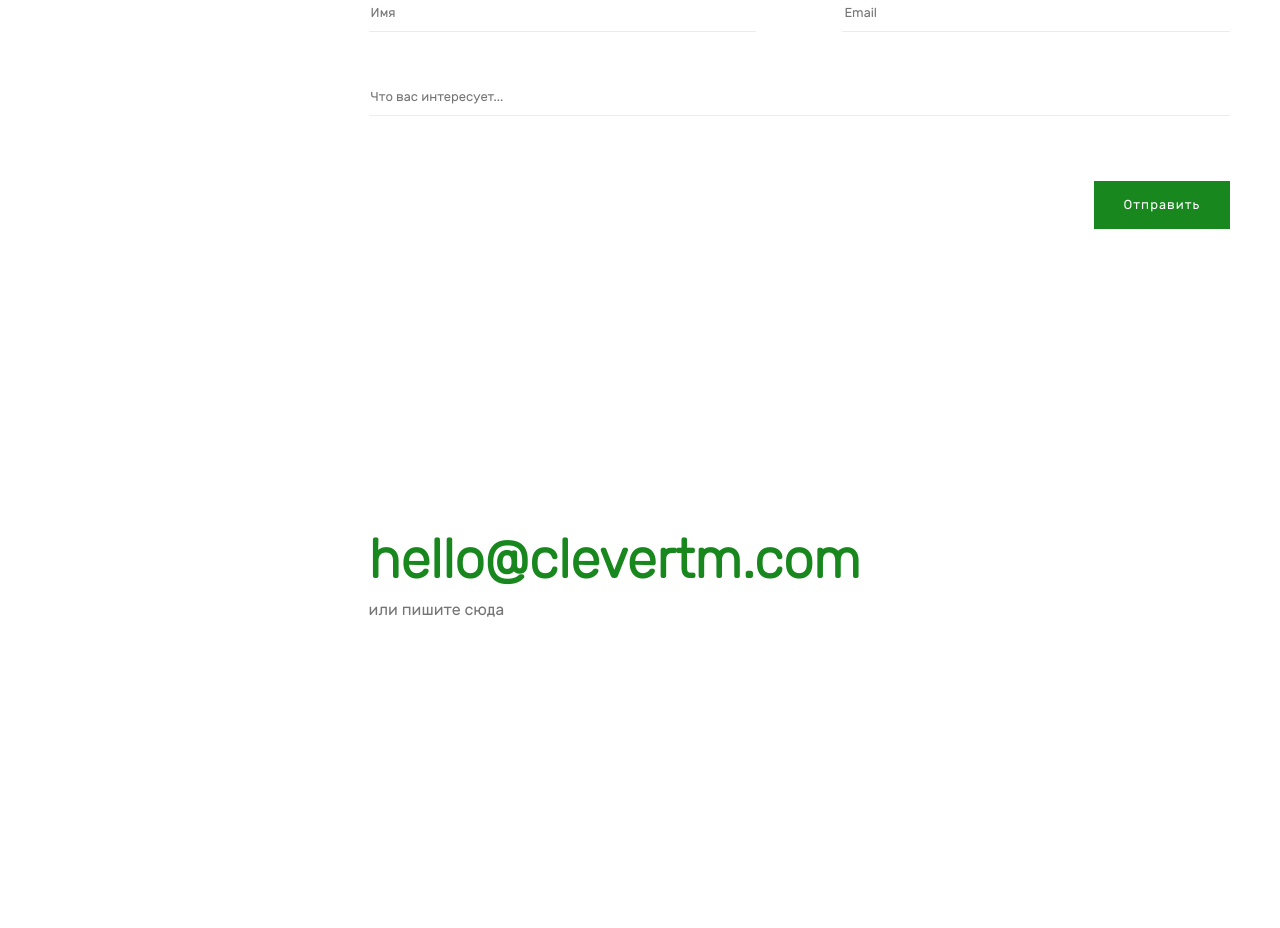
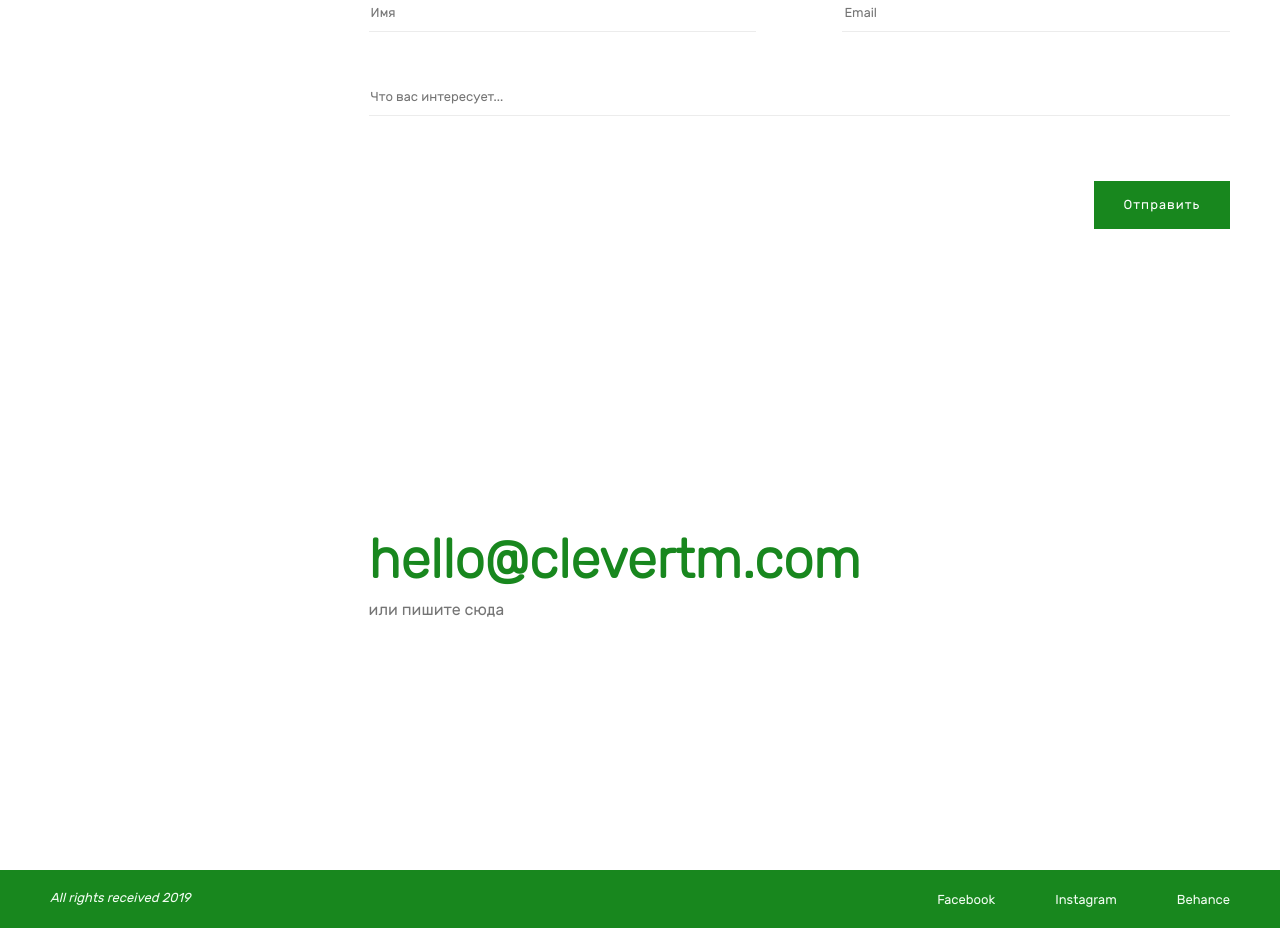
Before and after one commit to Max98002/clever, a plain HTML site: page src/index.html in a window 1280 px wide. Shown: the part 3460-4388 px from the top of the page. Before the commit the page ends 4330 px from the top, so only its background shows below. Drawn offline with Linux system fonts and the light colour scheme.

Commit message:
add footer

```diff
--- a/src/index.html
+++ b/src/index.html
@@ -129,7 +129,7 @@
         <!-- /.section-title slogan__title -->
         <div class="slogan-card">
           <p class="slogan-card__text">
-            «Cleverteam» начала свою историю в 2016 на международном проекте с главным офисом
+            <span class="slogan-card__italic">«Cleverteam»</span> начала свою историю в 2016 на международном проекте с главным офисом
             в Германии. </p>
           <!-- /.slogan-card__text -->
           <p class="slogan-card__text">
@@ -237,6 +237,33 @@
     </section>
     <!-- /.section email -->
   </main>
+  <!-- main -->
+  <footer class="footer">
+    <div class="footer-wrap">
+      <span class="footer-wrap__text">All rights received 2019</span>
+      <!-- /.footer-wrap__text -->
+      <ul class="footer-social">
+        <li class="footer-social__item">
+          <a href="#" class="footer-social__link">Facebook</a>
+          <!-- /.footer-social__link -->
+        </li>
+        <!-- /.footer-social__item -->
+        <li class="footer-social__item">
+          <a href="#" class="footer-social__link">Instagram</a>
+          <!-- /.footer-social__link -->
+        </li>
+        <!-- /.footer-social__item -->
+        <li class="footer-social__item">
+          <a href="#" class="footer-social__link">Behance</a>
+          <!-- /.footer-social__link -->
+        </li>
+        <!-- /.footer-social__item -->
+      </ul>
+      <!-- /.footer-social -->
+    </div>
+    <!-- /.footer-wrap -->
+  </footer>
+  <!-- /.footer -->
   <nav class="nav">
     <ul class="nav-menu">
       <li class="nav-menu__item">
--- a/src/sass/blocks/_slogan.sass
+++ b/src/sass/blocks/_slogan.sass
@@ -29,6 +29,8 @@
       +light
       &:nth-of-type(2)
         margin-bottom: 50px
+    &__italic
+      font-style: italic
     &__button
       font-size: 13px
       background-color: transparent
--- a/src/sass/blocks/_team.sass
+++ b/src/sass/blocks/_team.sass
@@ -9,7 +9,7 @@
     justify-content: flex-start
     align-items: flex-start
     &__image
-      min-width: 219px
+      min-width: 200px
       margin-right: 50px
       &_l
         display: block
--- /dev/null
+++ b/src/sass/footer/_footer.sass
@@ -0,0 +1,40 @@
+.footer
+  background-color: $color-green
+  padding-top: 20px
+  padding-bottom: 20px
+  &-wrap
+    display: flex
+    justify-content: space-between
+    align-items: center
+    &__text
+      color: #f2fdf3
+      font-size: 13px
+      font-style: italic
+  &-social
+    display: flex
+    padding: 0
+    margin: 0
+    list-style: none
+    &__item
+      margin-right: 60px
+      &:last-child
+        margin-right: 0
+    &__link
+      font-size: 13px
+      color: #f2fdf3
+      text-decoration: none
+@media (max-width: 767.98px)
+  .footer
+    &-social
+      &__item
+        margin-right: 30px
+@media (max-width: 575.98px)
+  .footer
+    &-wrap
+      &__text
+        display: none
+    &-social
+      width: 100%
+      justify-content: space-between
+      &__item
+        margin: 0
--- a/src/sass/style.sass
+++ b/src/sass/style.sass
@@ -5,6 +5,7 @@
 @import 'interface'
 
 @import 'header/header'
+
 @import 'blocks/hero'
 @import 'blocks/services'
 @import 'blocks/plan'
@@ -13,4 +14,6 @@
 @import 'blocks/contact'
 @import 'blocks/email'
 
+@import 'footer/footer'
+
 @import 'nav'
```
Also changed, not shown: src/css/style.css, 1 other file.
